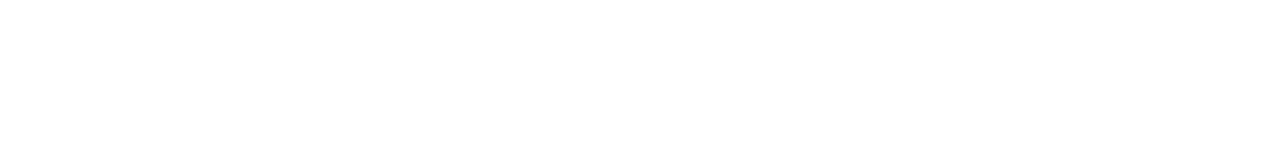
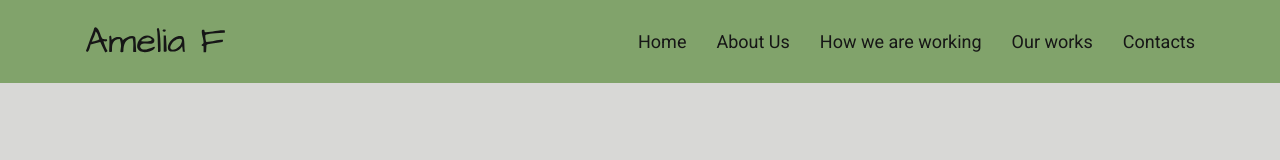
Before and after one commit to Yaroslav-Rechkin/hillel_hw-04.12.2023, a plain HTML site: page index.html in a window 1280 px wide. Drawn offline with Linux system fonts and the light colour scheme.

Commit message:
header is done

```diff
--- a/css/style.css
+++ b/css/style.css
@@ -1 +1,39 @@
 @import url("reset.css");
+
+/* GLOBAL */
+
+body {
+  font-family: 'Roboto', sans-serif;
+  font-weight: 400;
+  font-size: 18px;
+  color: #161616;
+  background: #D8D8D6;
+}
+
+/* font-family: 'Architects Daughter', cursive;  */
+
+.container {
+  max-width: 1140px;
+  padding: 0 15px;
+  margin: 0 auto;
+}
+
+/* Header */
+
+.header {
+  padding: 19px 0;
+  background: #81A36B;
+}
+.header-container {
+  display: flex;
+  justify-content: space-between;
+  align-items: center;
+}
+.header-menu {
+  display: flex;
+  gap: 30px;
+}
+.header-menu a {
+  color: inherit;
+  text-decoration: none;
+}
--- a/index.html
+++ b/index.html
@@ -10,6 +10,19 @@
   <title>Amelia Flowers</title>
 </head>
 <body>
-
+  <header class="header">
+    <div class="container header-container">
+      <a href="#">
+        <img src="img/logo.svg" alt="Amelia Flowers" width="140" height="42">
+      </a>
+      <ul class="header-menu">
+        <li><a href="#">Home</a></li>
+        <li><a href="#">About Us</a></li>
+        <li><a href="#">How we are working</a></li>
+        <li><a href="#">Our works</a></li>
+        <li><a href="#">Contacts</a></li>
+      </ul>
+    </div>
+  </header>
 </body>
 </html>
```
